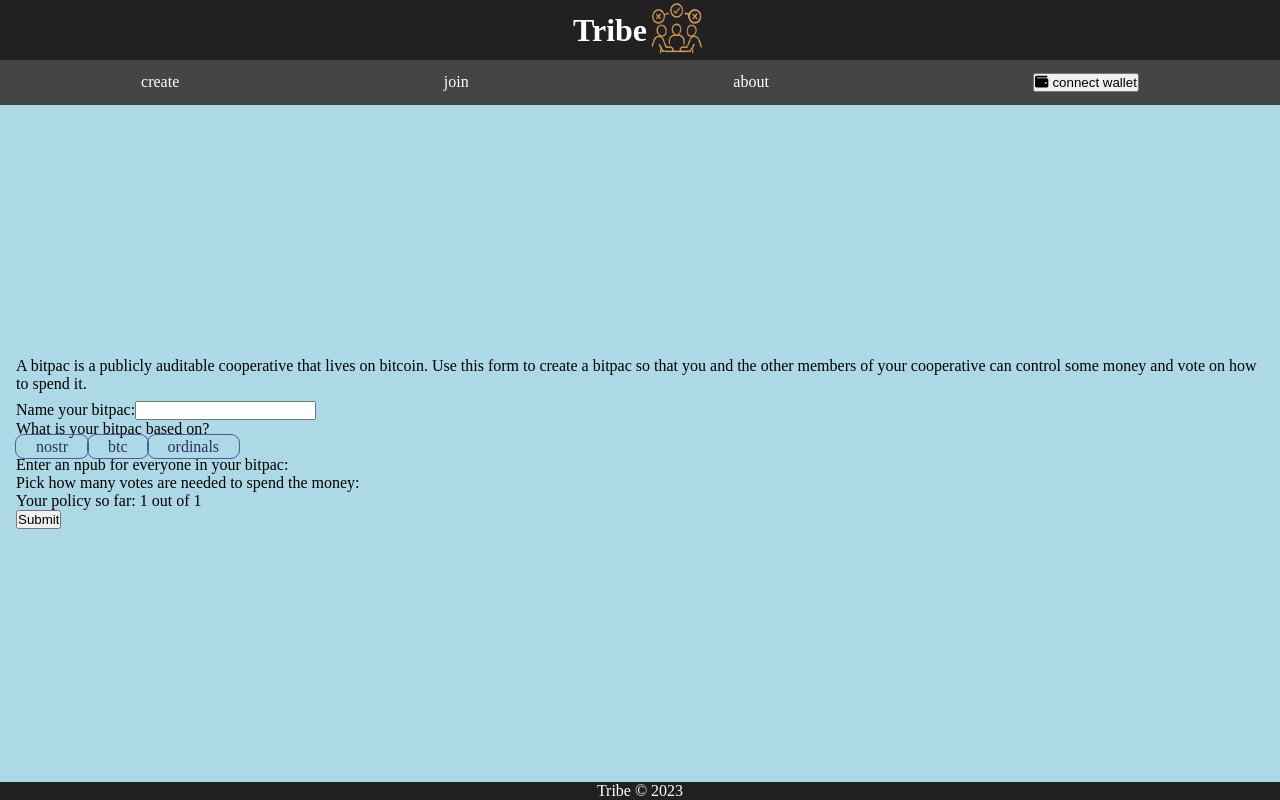
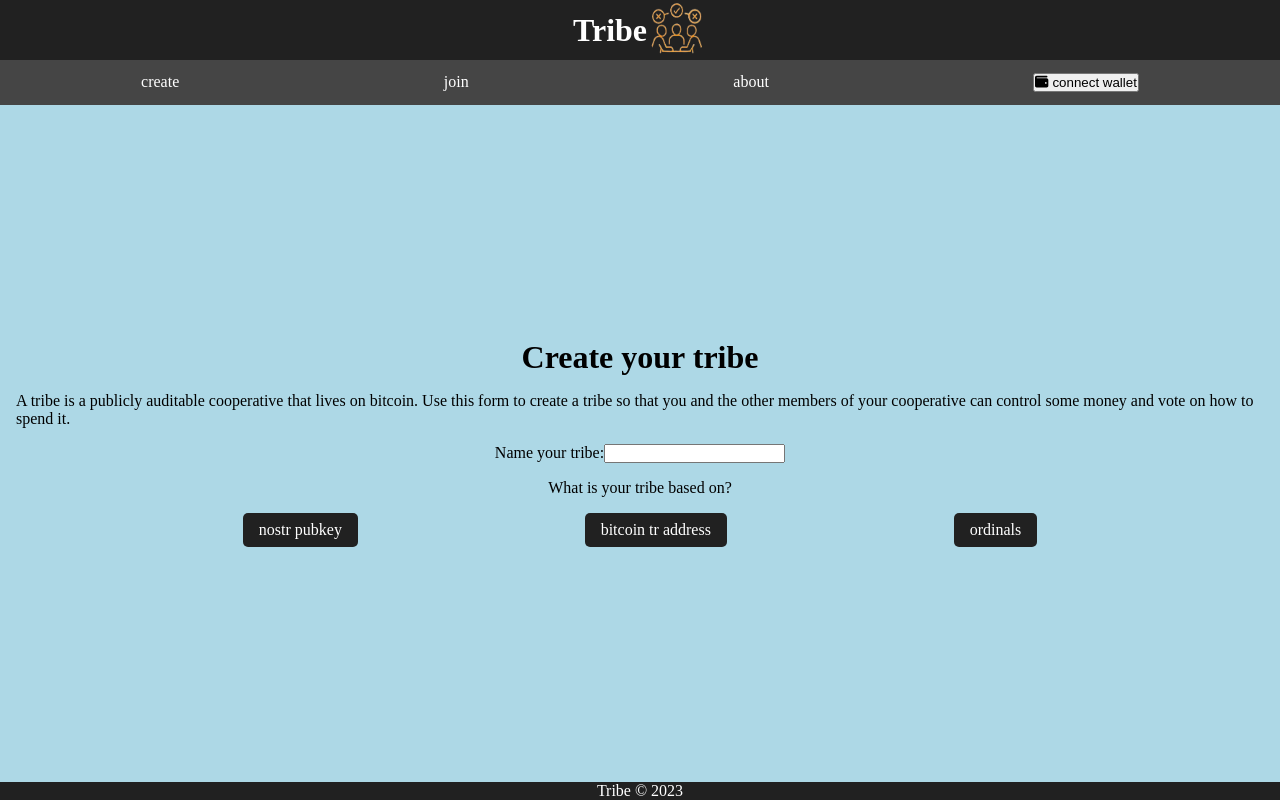
Before and after one commit to 22388o/tribe-master, a React (Vite) app: page /create in a window 1280 px wide. Built offline with nearby package versions, Linux system fonts and the light colour scheme; a web font is replaced by a local one.

Commit message:
update create tribe type pages

```diff
--- a/src/App.jsx
+++ b/src/App.jsx
@@ -5,6 +5,9 @@ import CreateTribe from "./pages/CreateTribe"
 import About from "./pages/About"
 import Home from "./pages/Home"
 import Layout from "./components/Layout"
+import CreateTribeNostr from "./pages/CreateTribe pages/CreateTribeNostr"
+import CreateTribeBtc from "./pages/CreateTribe pages/CreateTribeBtc"
+import CreateTribeOrdinals from "./pages/CreateTribe pages/CreateTribeOrdinals"
 
 
 
@@ -15,7 +18,13 @@ function App() {
       <Routes>
         <Route path='/' element={<Layout />}>
           <Route index element={<Home />}/>
-          <Route path='create' element={<CreateTribe />}/>
+          <Route path='create' element={<CreateTribe />}>
+            <Route path="nostr" element={<CreateTribeNostr />}/>
+
+            <Route path='bitcoin' element={<CreateTribeBtc />}/>
+
+            <Route path='ordinals' element={<CreateTribeOrdinals />}/>
+          </Route>
           <Route path='join' element={<JoinTribe />}/>
           <Route path='about' element={<About />}/>
         </Route>
--- /dev/null
+++ b/src/pages/CreateTribe pages/CreateTribeBtc.jsx
@@ -0,0 +1,11 @@
+
+
+const CreateTribeBtc = () => {
+  return (
+    <div>
+      this is create tribe with bc1p
+    </div>
+  )
+};
+
+export default CreateTribeBtc;
--- /dev/null
+++ b/src/pages/CreateTribe pages/CreateTribeNostr.jsx
@@ -0,0 +1,11 @@
+
+const CreateTribeNostr = () => {
+  return (
+    <div>
+      this is CreateTribe with Nostr
+
+    </div>
+  )
+};
+
+export default CreateTribeNostr;
--- /dev/null
+++ b/src/pages/CreateTribe pages/CreateTribeOrdinals.jsx
@@ -0,0 +1,11 @@
+
+
+const CreateTribeOrdinals = () => {
+  return (
+    <div>
+      this is create tribe with ordinals
+    </div>
+  )
+};
+
+export default CreateTribeOrdinals;
--- a/src/pages/CreateTribe.css
+++ b/src/pages/CreateTribe.css
@@ -1,6 +1,10 @@
 .create-container {
     padding: 1em;
     /* border: 1px solid red; */
+    display: flex;
+    flex-direction: column;
+    align-items: center;
+    gap: 1em;
 }
 
 .multisig_creator {
@@ -9,24 +13,17 @@
     gap: 0.5em;
 }
 
-.radio-btn {
-    display: none;
+.choose-bitpac {
+    width: 100%;
+    display: flex;
+    flex-direction: row;
+    justify-content: space-evenly;
 }
 
-.radio-label {
-    cursor: pointer;
-    color: #293264;
-    padding: .2em 1.25em;
-    outline: 1px solid #4D5B9E;
-    border-radius: 8px;
-    font-weight: 500;
+.bitpac-type {
+    background-color: #212121;
+    color: white;
+    padding: 0.5em 1em;
+    text-decoration: none;
+    border-radius: 5px;
 }
-
-.radio-label:hover {
-    color: white;
-    background-color: #4D5B9E;
-    padding: .2em 1.25em;
-    outline: 1px solid #4D5B9E;
-    border-radius: 8px;
-    font-weight: 500;
-}
--- a/src/pages/CreateTribe.jsx
+++ b/src/pages/CreateTribe.jsx
@@ -1,4 +1,5 @@
 import { useState } from "react";
+import { NavLink, Outlet } from "react-router-dom";
 import './CreateTribe.css'
 
 const CreateTribe = () => {
@@ -8,87 +9,53 @@ const CreateTribe = () => {
         pubkeys: []
     })
 
-
     const handleChange = (e) => {
         setTribe({...tribe,
                 tribeName: e.target.value,
             });
       }
     console.log(tribe)
+
+    const activeStyle = {
+        fontWeight: "bold",
+        color: "#ff5722",
+        borderBottom: '2px solid #ff5722'
+      }
+
   return (
     <div className="create-container">
-      <div className="multisig_creator">
-            <p>A bitpac is a publicly auditable cooperative that lives on bitcoin. Use this form to create a bitpac so that you and the other members of your cooperative can control some money and vote on how to spend it.</p>
-            <form id="create-form">
-                {/* <p>Name your bitpac:</p>
-                <input className="bitpac_name" /> */}
-                <label>Name your bitpac:
-                    <input type="text" onChange={(event) => handleChange(event)} />
-                </label>
-                <p>What is your bitpac based on?</p>
-                <label
-                    className="radio-label">
-                <input
-                    className="radio-btn"
-                    onChange={e => setTribe({...tribe,
-                        type: e.target.value
-                    })}
-                    type="radio"
-                    name="myRadio"
-                    value="npub" />
-                    nostr
-                </label>
-                <label
-                    className="radio-label">
-                <input
-                    className="radio-btn"
-                    onChange={e => setTribe({...tribe,
-                        type: e.target.value
-                    })}
-                    type="radio"
-                    name="myRadio"
-                    value="bc1p" />
-                    btc
-                </label>
-                <label
-                    className="radio-label">
-                <input
-                    className="radio-btn"
-                    onChange={e => setTribe({...tribe,
-                        type: e.target.value
-                    })}
-                    type="radio"
-                    name="myRadio"
-                    value="ordinals" />
-                    ordinals
-                </label>
-                {/* <input
-                    type="radio"
-                    name="select-type"
-                    form="create-form"
-                    onChange={(event) => handleChange(event)}
-                    id="options"
-                    required>
-                    <option value="npub">NOSTR npubs</option>
-                    <option value="btcddress">BTC Wallet Addresses</option>
-                    <option value="Ordinals">Ordinals</option>
-                </input> */}
-                <p>Enter an npub for everyone in your bitpac:</p>
-                <div className="select_npubs">
-                </div>
-                <p>Pick how many votes are needed to spend the money:</p>
-                {/* <input
-                    className="select_threshold" type="number"
-                    value="1"
-                    min="1"
-                    step="1"
-                    max="74" /> */}
-                <p>Your policy so far: <span className="threshold_num">1</span> out of <span className="multisig_num">1</span></p>
-                <div className="nostr_profiles"></div>
-                <input type="submit" className="create_bitpac" />
+        <h1>Create your tribe</h1>
 
-            </form>
+        <p>A tribe is a publicly auditable cooperative that lives on bitcoin. Use this form to create a tribe so that you and the other members of your cooperative can control some money and vote on how to spend it.
+        </p>
+
+        <label>Name your tribe:
+            <input type="text" onChange={(event) => handleChange(event)} />
+        </label>
+
+        <p>What is your tribe based on?</p>
+
+        <div
+            className="choose-bitpac">
+            <NavLink
+                className='bitpac-type'
+                to='nostr'
+                style={({isActive}) => isActive ? activeStyle : null}>nostr pubkey
+            </NavLink>
+            <NavLink
+                className='bitpac-type'
+                to="bitcoin"
+                style={({isActive}) => isActive ? activeStyle : null}>bitcoin tr address
+            </NavLink>
+            <NavLink
+                className='bitpac-type'
+                to="ordinals"
+                style={({isActive}) => isActive ? activeStyle : null}
+                >
+              ordinals
+            </NavLink>
         </div>
+        <Outlet />
     </div>
   )
 };
```
Also changed, not shown: src/components/MultiSigComponent.jsx (added, +11 -0 lines).
